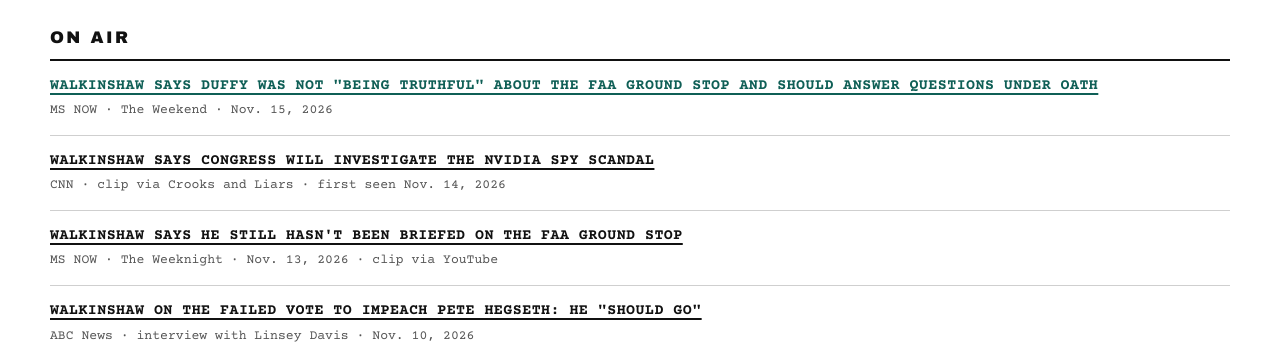
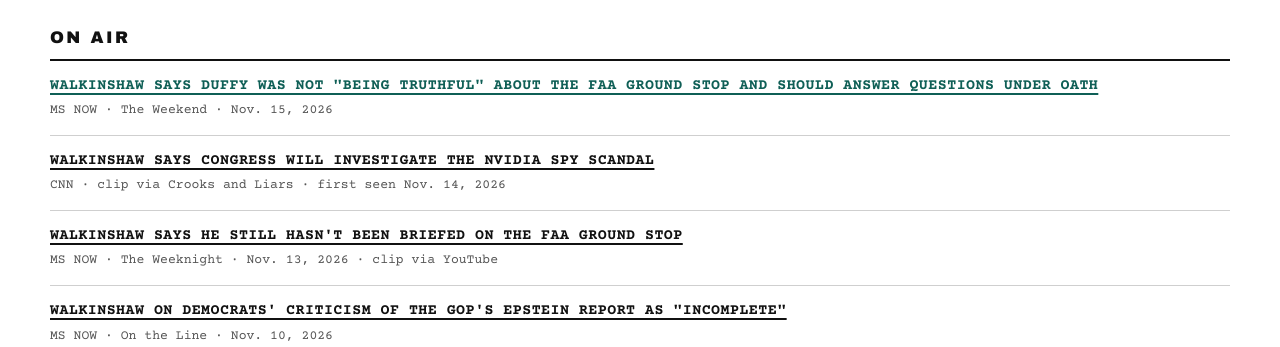
Before and after one commit to alanvalsosa/kdriven-site, a plain HTML site: page index.html in a window 1280 px wide. Shown: the part 605-952 px from the top of the page. Drawn offline with nearby package versions, Linux system fonts and the light colour scheme.

Commit message:
On Air: add Nov. 10 MS NOW On the Line appearance
Co-Authored-By: Claude Opus 5.5 <noreply@anthropic.com>
Claude-Session: https://claude.ai/code/session_015jNmsNKb4gAXz6jtcteSV4

```diff
--- a/index.html
+++ b/index.html
@@ -92,6 +92,7 @@ li:first-child > a { color: var(--accent); }
       <li><a target="_blank" rel="noopener" href="https://www.ms.now/the-weekend/watch/he-was-not-being-truthful-oversight-dem-calls-for-secy-duffy-to-answer-questions-under-oath-2520814147847">Walkinshaw says Duffy was not "being truthful" about the FAA ground stop and should answer questions under oath</a><span class="src">MS NOW · The Weekend · Nov. 15, 2026</span></li>
       <li><a target="_blank" rel="noopener" href="https://crooksandliars.com/cltv/2026/11/rep-walkinshaw-says-congress-will">Walkinshaw says Congress will investigate the Nvidia spy scandal</a><span class="src">CNN · clip via Crooks and Liars · first seen Nov. 14, 2026</span></li>
       <li><a target="_blank" rel="noopener" href="https://www.youtube.com/watch?v=c0jHxe59lZs">Walkinshaw says he still hasn't been briefed on the FAA ground stop</a><span class="src">MS NOW · The Weeknight · Nov. 13, 2026 · clip via YouTube</span></li>
+      <li><a target="_blank" rel="noopener" href="https://www.ms.now/on-the-line/watch/dems-blast-gop-s-epstein-report-as-incomplete-2520238659957">Walkinshaw on Democrats' criticism of the GOP's Epstein report as "incomplete"</a><span class="src">MS NOW · On the Line · Nov. 10, 2026</span></li>
       <li><a target="_blank" rel="noopener" href="https://abcnews.com/video/138030457">Walkinshaw on the failed vote to impeach Pete Hegseth: he "should go"</a><span class="src">ABC News · interview with Linsey Davis · Nov. 10, 2026</span></li>
       <li><a target="_blank" rel="noopener" href="https://wamu.org/story/26/11/05/the-politics-hour-election-days-blue-tsunami-and-d-c-mayor-elect-janeese-lewis-george/">Walkinshaw on what Democrats' big election night means for the region</a><span class="src">WAMU · The Politics Hour · Nov. 6, 2026</span></li>
       <li><a target="_blank" rel="noopener" href="https://bluevirginia.us/2026/11/video-rep-james-walkinshaw-d-va11-promises-that-new-house-dem-majority-will-both-address-policy-plus-trump-regimes-massive-corruption-ice-dhs-abuses-epstein-files-etc/">Walkinshaw says new House Democratic majority will pursue both policy and oversight</a><span class="src">MS NOW · Way Too Early · Nov. 6, 2026 · clip via Blue Virginia</span></li>
```
